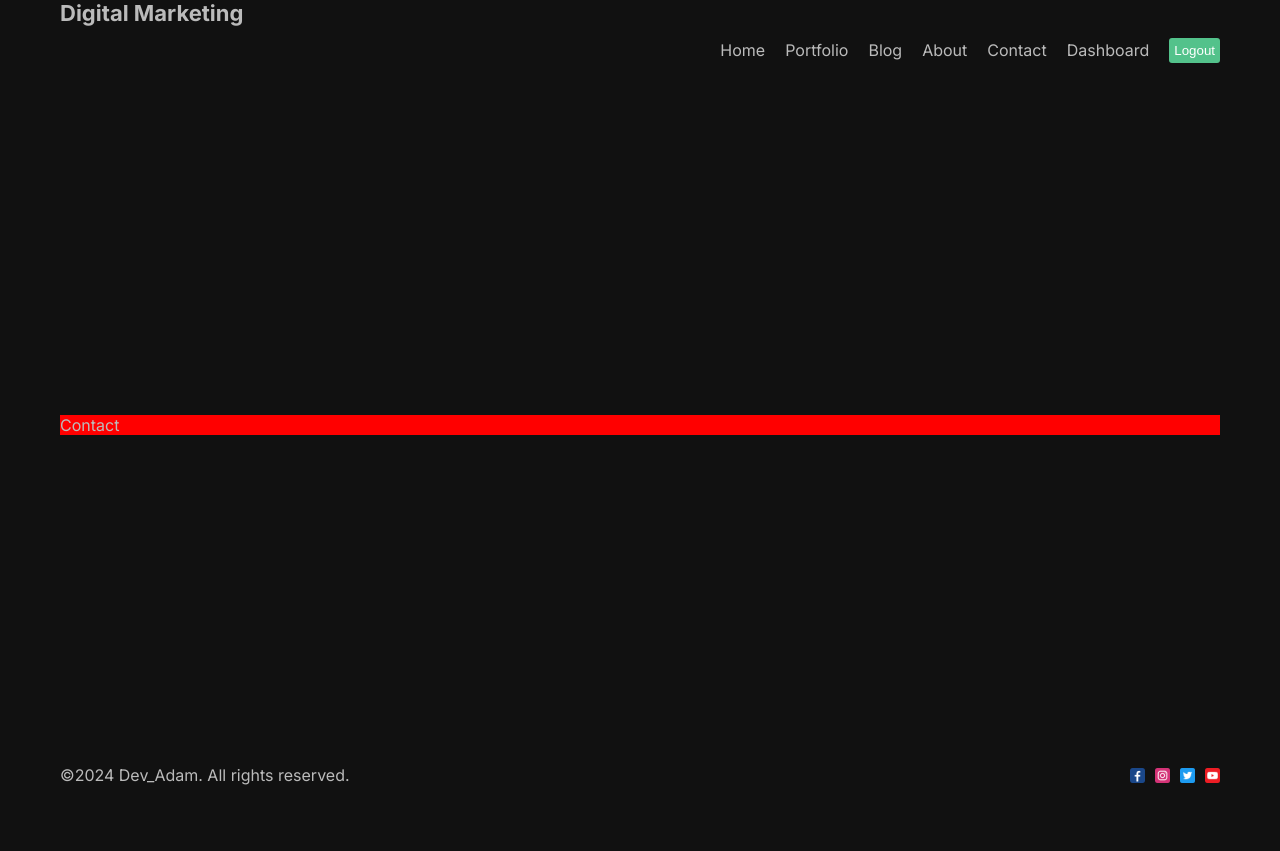
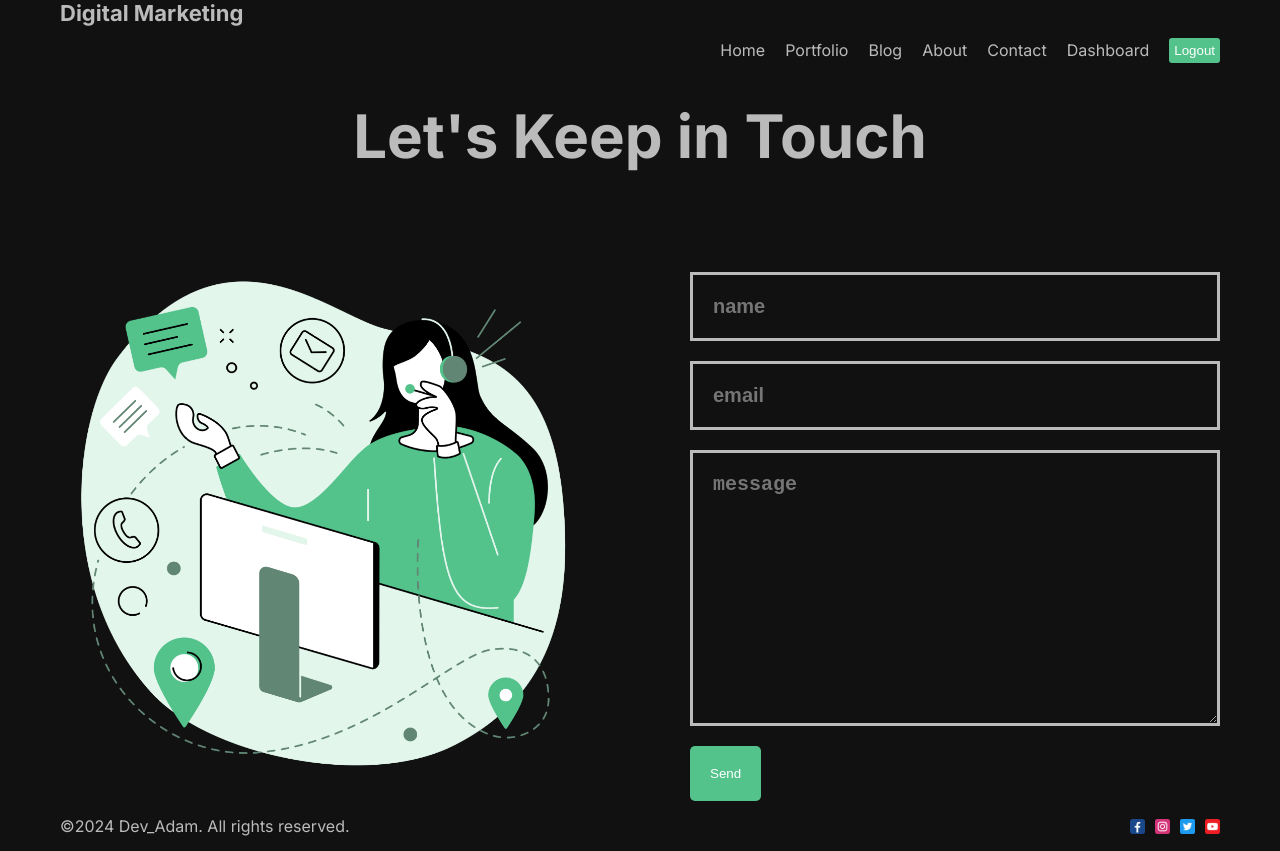
Before and after one commit to adam-alagoz/marketing_fullstack, a Next.js app: page /contact in a window 1280 px wide. Before the commit the page ends 800 px from the top, so only its background shows below. Built offline with nearby package versions, Linux system fonts and the light colour scheme.

Commit message:
contact page created

```diff
--- a/src/app/contact/page.jsx
+++ b/src/app/contact/page.jsx
@@ -1,8 +1,35 @@
 import React from "react";
 import styles from "./page.module.css";
+import Image from "next/image";
+import Button from "../../components/button/button";
 
 const Contact = () => {
-  return <div className={styles.container}>Contact</div>;
+  return (
+    <div className={styles.container}>
+      <h1 className={styles.title}>Let's Keep in Touch</h1>
+      <div className={styles.content}>
+        <div className={styles.imgContainer}>
+          <Image
+            src="/contact.png"
+            alt=""
+            fill={true}
+            className={styles.image}
+          />
+        </div>
+        <form className={styles.form}>
+          <input type="text" placeholder="name" className={styles.input} />
+          <input type="text" placeholder="email" className={styles.input} />
+          <textarea
+            className={styles.textArea}
+            placeholder="message"
+            cols="30"
+            rows="10"
+          ></textarea>
+          <Button url="#" text="Send" />
+        </form>
+      </div>
+    </div>
+  );
 };
 
 export default Contact;
--- a/src/app/contact/page.module.css
+++ b/src/app/contact/page.module.css
@@ -1,3 +1,53 @@
 .container {
-  background-color: red;
 }
+
+.title {
+  font-size: 60px;
+  margin-bottom: 100px;
+  text-align: center;
+}
+
+.content {
+  display: flex;
+  align-items: center;
+  gap: 100px;
+}
+
+.imgContainer {
+  flex: 1;
+  height: 500px;
+  position: relative;
+}
+
+.image {
+  object-fit: contain;
+  animation: move 3s infinite ease alternate;
+}
+
+@keyframes move {
+  from {
+    transform: translateY(-15px);
+  }
+  to {
+    transform: translateY(0px) scale(1.03);
+  }
+}
+
+.form {
+  flex: 1;
+  display: flex;
+  flex-direction: column;
+  gap: 20px;
+}
+
+.input,
+.textArea {
+  padding: 20px;
+  background-color: transparent;
+  border: none;
+  outline: none;
+  color: #bbb;
+  border: 3px solid #bbb;
+  font-size: 20px;
+  font-weight: bold;
+}
```
